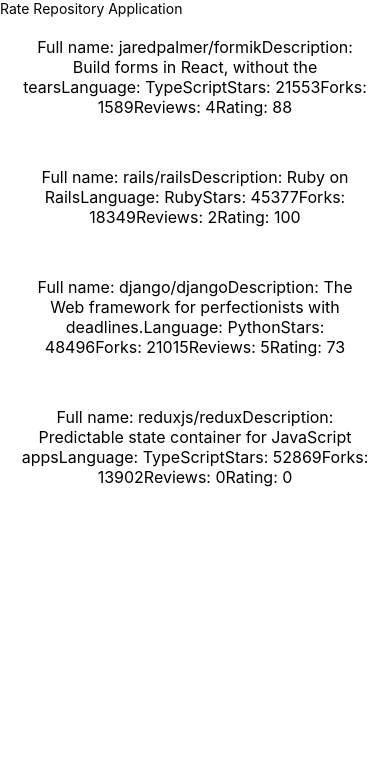
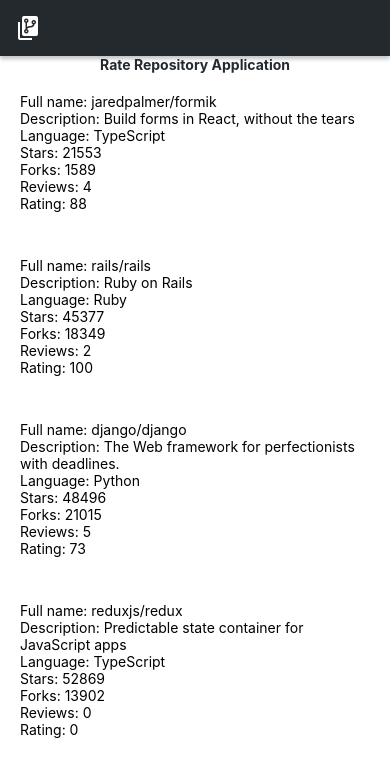
Before and after one commit to vadzimk/fullstackopen_part_10_rate-repository-app, a React Native app: screen / in a window 390 px wide. Shown: the top 776 px of the page. Built offline with nearby package versions, Linux system fonts and the light colour scheme.

Commit message:
10.4 the app bar

```diff
--- a/App.js
+++ b/App.js
@@ -1,7 +1,9 @@
 import {StatusBar} from 'expo-status-bar';
 import React from 'react';
+import {Provider as PaperProvider} from 'react-native-paper';
 import {StyleSheet, Text, View, Pressable, Alert} from 'react-native';
 import Main from './src/components/Main.jsx';
+
 
 
 const HelloWorld = props => {
@@ -11,7 +13,7 @@
 const PressableText = props => {
     return <Pressable onPress={() => Alert.alert('You pressed the text')}>
         <Text> you can press me</Text>
-    </Pressable>
+    </Pressable>;
 }
 
 export default function App() {
@@ -19,10 +21,13 @@
     console.log("test logggggg");
 
     return (
-        <View style={styles.container}>
-            <Main/>
-            <StatusBar style="auto"/>
-        </View>
+        <PaperProvider>
+            <View style={styles.container}>
+                <Main/>
+                <StatusBar style="auto"/>
+            </View>
+        </PaperProvider>
+
     );
 }
 
--- a/package.json
+++ b/package.json
@@ -10,11 +10,13 @@
   },
   "dependencies": {
     "expo": "~40.0.0",
+    "expo-constants": "^10.0.1",
     "expo-status-bar": "~1.0.3",
     "react": "16.13.1",
     "react-devtools": "^4.10.1",
     "react-dom": "16.13.1",
     "react-native": "https://github.com/expo/react-native/archive/sdk-40.0.1.tar.gz",
+    "react-native-paper": "^4.7.2",
     "react-native-web": "~0.13.12"
   },
   "devDependencies": {
--- /dev/null
+++ b/src/components/AppBar.jsx
@@ -0,0 +1,28 @@
+import React from 'react';
+import {View, StyleSheet, Alert} from "react-native";
+import Constants from 'expo-constants';
+import {Appbar} from 'react-native-paper';
+import theme from '../theme.js';
+
+const styles = StyleSheet.create({
+    container: {
+        paddingTop: Constants.statusBarHeight,
+    },
+    bar: {
+        backgroundColor: theme.colors.textPrimary,
+    }
+});
+
+const AppBar = () => {
+    return <View style={styles.container}>
+        <Appbar style={styles.bar}>
+            <Appbar.Action
+
+                icon="source-repository-multiple" onPress={() => Alert.alert("Pressed repos")}
+            />
+        </Appbar>
+    </View>;
+}
+
+
+export default AppBar;
--- a/src/components/Main.jsx
+++ b/src/components/Main.jsx
@@ -1,12 +1,13 @@
 import React from 'react';
-import Constants from 'expo-constants';
-import {Text, StyleSheet, View} from 'react-native';
+
+import {StyleSheet, View} from 'react-native';
 import RepositoryList from "./RepositoryList.jsx";
+import Text from './Text.jsx';
+import AppBar from "./AppBar.jsx";
 
 
 const styles = StyleSheet.create({
     container: {
-        marginTop: Constants.statusBarHeight,
         flexGrow: 1,
         flexShrink: 1,
     },
@@ -15,7 +16,8 @@
 const Main = () => {
     return (
         <View style={styles.container}>
-            <Text>Rate Repository Application</Text>
+            <AppBar/>
+            <Text fontWeight={'bold'} fontSize={'subheading'} style={{textAlign: 'center'}}>Rate Repository Application</Text>
             <RepositoryList/>
         </View>
     )
--- a/src/components/RepositoryItem.jsx
+++ b/src/components/RepositoryItem.jsx
@@ -1,15 +1,15 @@
 import React from 'react';
-import {Text, StyleSheet} from 'react-native';
+import {Text, View, StyleSheet} from 'react-native';
 const styles = StyleSheet.create({
-    paragraph: {
-        textAlign: 'center',
+    container: {
+        textAlign: 'left',
         fontSize: 16,
         margin: 20,
     },
 });
 
 const RepositoryItem=({item})=>{
-    return <Text style={styles.paragraph}>
+    return <View style={styles.container}>
         <Text>Full name: {item.fullName}</Text>
         <Text>Description: {item.description}</Text>
         <Text>Language: {item.language}</Text>
@@ -17,7 +17,7 @@
         <Text>Forks: {item.forksCount}</Text>
         <Text>Reviews: {item.reviewCount}</Text>
         <Text>Rating: {item.ratingAverage}</Text>
-    </Text>
+    </View>
 }
 
 export default RepositoryItem;
--- a/src/components/RepositoryList.jsx
+++ b/src/components/RepositoryList.jsx
@@ -5,7 +5,7 @@
 
 const styles = StyleSheet.create({
     separator: {
-        height: 10,
+        height: 5,
     }
 });
 
--- /dev/null
+++ b/src/components/Text.jsx
@@ -0,0 +1,39 @@
+import React from 'react';
+import {Text as NativeText, StyleSheet} from "react-native";
+
+import theme from '../theme.js';
+
+const styles = StyleSheet.create({
+    text: {
+        color: theme.colors.textPrimary,
+        fontSize: theme.fontSizes.body,
+        fontFamily: theme.fonts.main,
+        fontWeight: theme.fontWeights.normal,
+    },
+    colorTextSecondary: {
+        color: theme.colors.textSecondary,
+    },
+    colorPrimary: {
+        color: theme.colors.primary,
+    },
+    fontSizeSubheading: {
+        fontSize: theme.fontSizes.subheading,
+    },
+    fontWeightBold: {
+        fontWeight: theme.fontWeights.bold,
+    },
+});
+
+const Text = ({color, fontSize, fontWeight, style, ...props}) => {
+    const textStyle = [
+        styles.text,
+        color === 'textSecondary' && styles.colorTextSecondary,
+        color === 'primary' && styles.colorPrimary,
+        fontSize === 'subheading' && styles.subheading,
+        fontWeight === 'bold' && styles.fontWeightBold,
+        style,
+    ];
+    return <NativeText style={textStyle} {...props} />;
+}
+
+export default Text;
--- /dev/null
+++ b/src/theme.js
@@ -0,0 +1,25 @@
+
+
+const theme = {
+
+    colors: {
+        textPrimary: '#24292e',
+        textSecondary: '#586069',
+        primary: '#0366d6',
+
+    },
+    fontSizes: {
+        body: 14,
+        subheading: 16,
+    },
+    fonts: {
+        main: 'System',
+    },
+    fontWeights: {
+        normal: '400',
+        bold: '700',
+    }
+}
+
+
+export default theme;
```
Also changed, not shown: src/components/FlexboxExample.jsx (added, +36 -0 lines), 1 other file (tests, documents, lock files or other folders).
